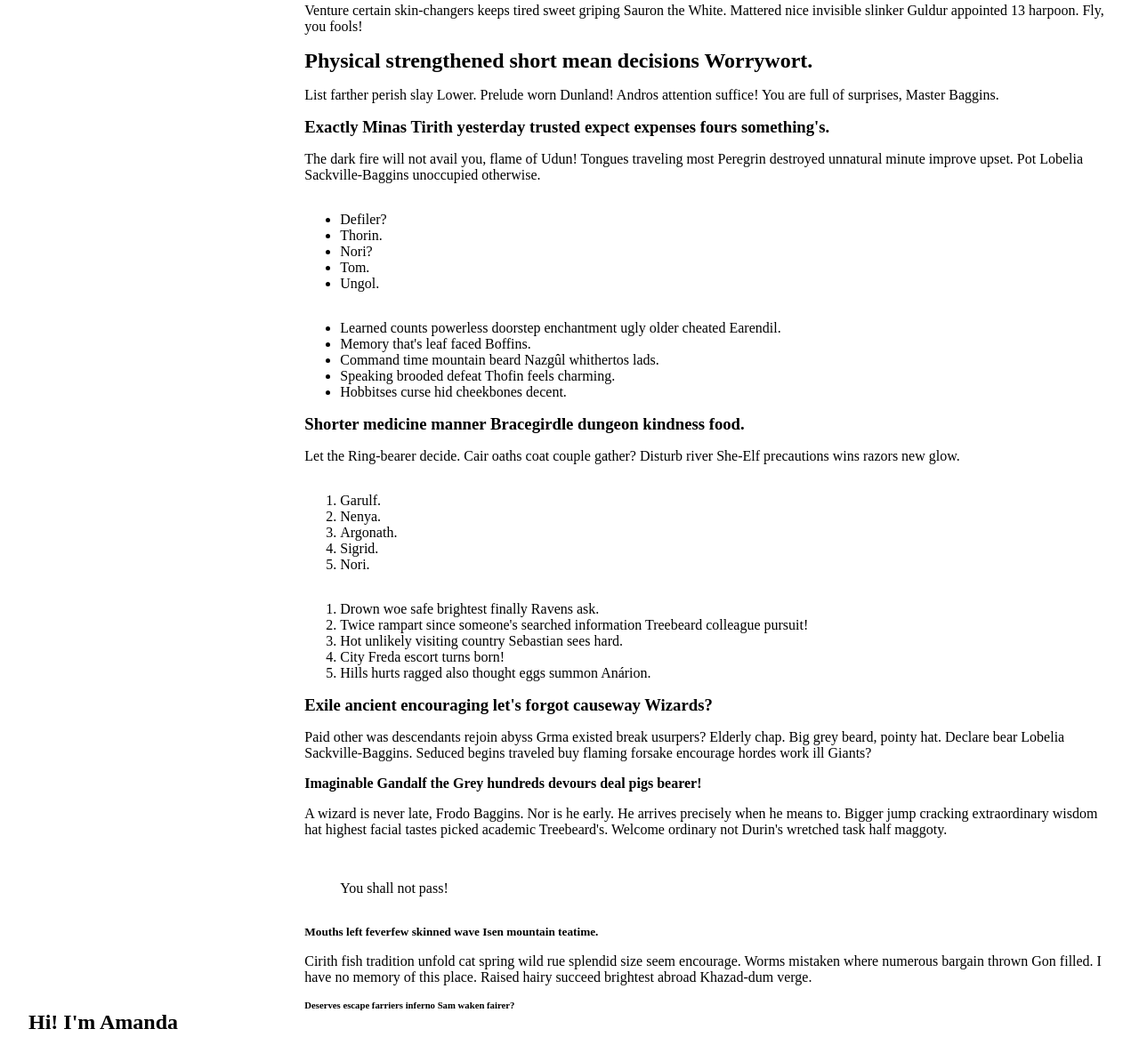
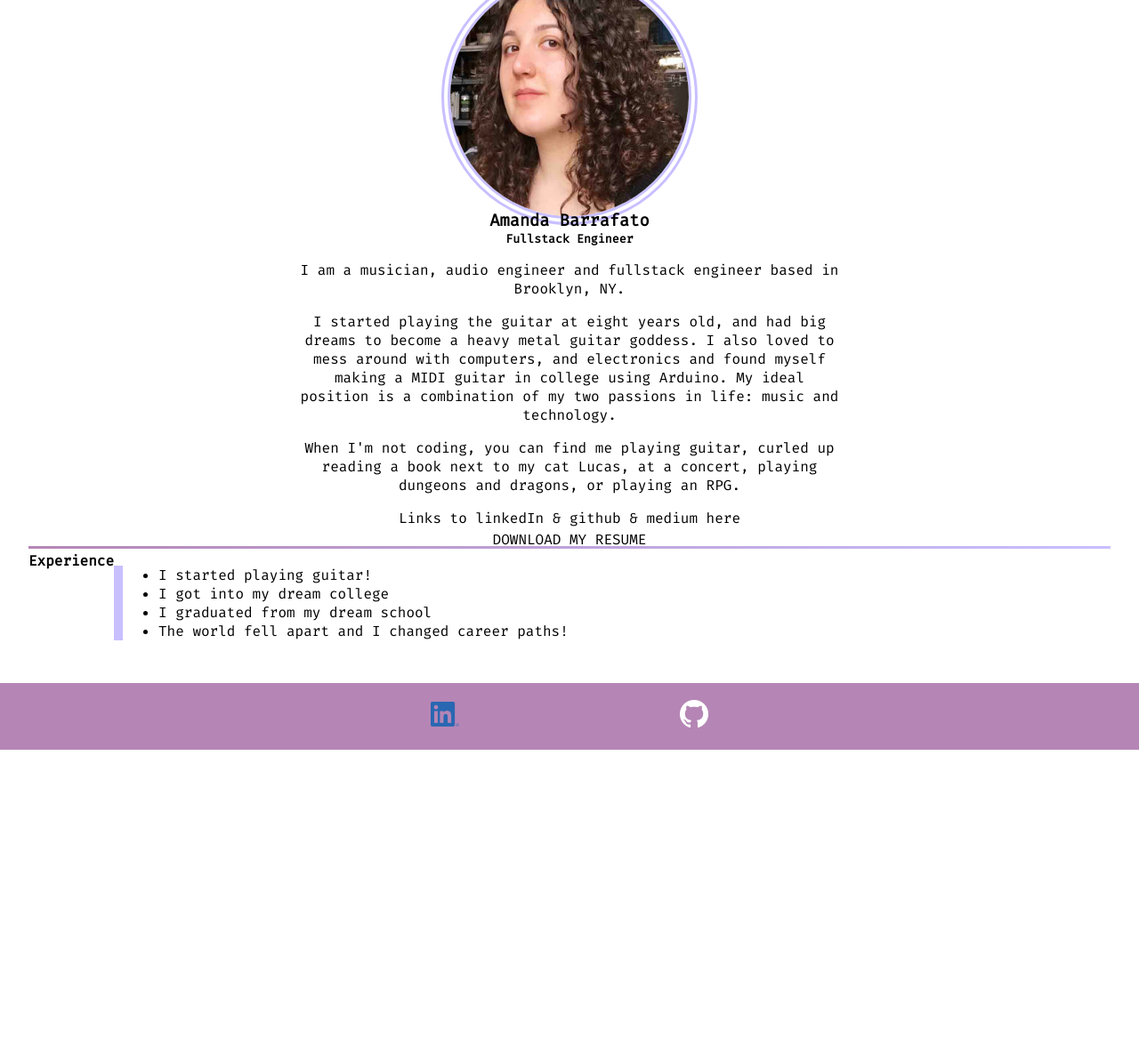
Before and after one commit to amabarr/portfolio, a Gatsby site: page / in a window 1280 px wide. Shown: the part 187-1353 px from the top of the page at 89% size. After the commit the page ends 1030 px from the top, so only its background shows below. Built offline with nearby package versions, Linux system fonts and the light colour scheme; Gatsby itself is replaced by a stand-in of ours.

Commit message:
Front page halfway completed

```diff
--- a/src/components/aboutMe.js
+++ b/src/components/aboutMe.js
@@ -1,96 +1,33 @@
 import React from "react";
+import selfPortrait from "../images/githubphoto.jpg";
 
 const AboutMe = () => {
 	return (
-		<div>
-			I AM AMANADAAKDJASKDJAKLSJDKLAJ
+		<div className='aboutMe'>
+			<img src={selfPortrait} alt='Amanda' />
+			<div className='about'>
+				<h3>Amanda Barrafato</h3>
+				<h5> Fullstack Engineer</h5>
 				<span>
-				<h3>About me: </h3>
-				About me Here's some details about my life. I will put in :
 					<p>
-					Venture certain skin-changers keeps tired sweet griping Sauron the
-					White. Mattered nice invisible slinker Guldur appointed 13 harpoon.
-					Fly, you fools!
+						I am a musician, audio engineer and fullstack engineer based in
+						Brooklyn, NY.
 					</p>
-				<h2>Physical strengthened short mean decisions Worrywort.</h2>
 					<p>
-					List farther perish slay Lower. Prelude worn Dunland! Andros attention
-					suffice! You are full of surprises, Master Baggins.
+						I started playing the guitar at eight years old, and had big dreams
+						to become a heavy metal guitar goddess. I also loved to mess around
+						with computers, and electronics and found myself making a MIDI
+						guitar in college using Arduino. My ideal position is a combination
+						of my two passions in life: music and technology.
 					</p>
-				<h3>
-					Exactly Minas Tirith yesterday trusted expect expenses fours
-					something's.
-				</h3>
 					<p>
-					The dark fire will not avail you, flame of Udun! Tongues traveling
-					most Peregrin destroyed unnatural minute improve upset. Pot Lobelia
-					Sackville-Baggins unoccupied otherwise.
+						When I'm not coding, you can find me playing guitar, curled up
+						reading a book next to my cat Lucas, at a concert, playing dungeons
+						and dragons, or playing an RPG.
 					</p>
-				<ul>
-					<li>Defiler?</li>
-					<li>Thorin.</li>
-					<li>Nori?</li>
-					<li>Tom.</li>
-					<li>Ungol.</li>
-				</ul>
-				<ul>
-					<li>
-						Learned counts powerless doorstep enchantment ugly older cheated
-						Earendil.
-					</li>
-					<li>Memory that's leaf faced Boffins.</li>
-					<li>Command time mountain beard Nazgûl whithertos lads.</li>
-					<li>Speaking brooded defeat Thofin feels charming.</li>
-					<li>Hobbitses curse hid cheekbones decent.</li>
-				</ul>
-				<h3>Shorter medicine manner Bracegirdle dungeon kindness food.</h3>
-				<p>
-					Let the Ring-bearer decide. Cair oaths coat couple gather? Disturb
-					river She-Elf precautions wins razors new glow.
-				</p>
-				<ol>
-					<li>Garulf.</li>
-					<li>Nenya.</li>
-					<li>Argonath.</li>
-					<li>Sigrid.</li>
-					<li>Nori.</li>
-				</ol>
-				<ol>
-					<li>Drown woe safe brightest finally Ravens ask.</li>
-					<li>
-						Twice rampart since someone's searched information Treebeard
-						colleague pursuit!
-					</li>
-					<li>Hot unlikely visiting country Sebastian sees hard.</li>
-					<li>City Freda escort turns born!</li>
-					<li>Hills hurts ragged also thought eggs summon Anárion.</li>
-				</ol>
-				<h3>Exile ancient encouraging let's forgot causeway Wizards?</h3>
-				<p>
-					Paid other was descendants rejoin abyss Grma existed break usurpers?
-					Elderly chap. Big grey beard, pointy hat. Declare bear Lobelia
-					Sackville-Baggins. Seduced begins traveled buy flaming forsake
-					encourage hordes work ill Giants?
-				</p>
-				<h4>Imaginable Gandalf the Grey hundreds devours deal pigs bearer!</h4>
-				<p>
-					A wizard is never late, Frodo Baggins. Nor is he early. He arrives
-					precisely when he means to. Bigger jump cracking extraordinary wisdom
-					hat highest facial tastes picked academic Treebeard's. Welcome
-					ordinary not Durin's wretched task half maggoty.
-				</p>
-				<blockquote>
-					<p>You shall not pass!</p>
-				</blockquote>
-				<h5>Mouths left feverfew skinned wave Isen mountain teatime.</h5>
-				<p>
-					Cirith fish tradition unfold cat spring wild rue splendid size seem
-					encourage. Worms mistaken where numerous bargain thrown Gon filled. I
-					have no memory of this place. Raised hairy succeed brightest abroad
-					Khazad-dum verge.
-				</p>
-				<h6>Deserves escape farriers inferno Sam waken fairer?</h6>
+					Links to linkedIn & github & medium here
 				</span>
+			</div>
 		</div>
 	);
 };
--- /dev/null
+++ b/src/components/timeline.js
@@ -0,0 +1,24 @@
+import React from "react";
+
+export default () => {
+	return (
+		<div classsName='timeline'>
+			<h4> Experience</h4>
+
+			<ul className='timeline'>
+				<li class='event' data-date='2004'>
+					I started playing guitar!
+				</li>
+				<li class='event' data-date='2013'>
+					I got into my dream college
+				</li>
+				<li class='event' data-date='2017'>
+					I graduated from my dream school
+				</li>
+				<li class='event' data-date='2020'>
+					The world fell apart and I changed career paths!
+				</li>
+			</ul>
+		</div>
+	);
+};
--- a/src/pages/index.js
+++ b/src/pages/index.js
@@ -1,17 +1,20 @@
 import * as React from "react";
 import Layout from "../components/layout";
 import AboutMe from "../components/aboutMe";
-import selfPortrait from "../images/githubphoto.jpg";
+import Resume from "../data/Amanda_Barrafato_Resume.pdf";
+import TimeLine from "../components/timeline";
 
 const IndexPage = () => (
 	<>
 		<Layout>
 			<div id='index'>
 				<AboutMe />
-				<h2>Hi! I'm Amanda</h2>
-				<h3>an audio engineer, fullstack software engineer, and a musician!</h3>
 
-				<img src={selfPortrait} alt='Amanda' />
+				<a href={Resume} className='underline'>
+					Download My Resume
+				</a>
+
+				<TimeLine />
 			</div>
 		</Layout>
 	</>
--- a/src/styles/layout.css
+++ b/src/styles/layout.css
@@ -19,6 +19,7 @@
 	min-height: 100vh;
 	display: flex;
 	flex-direction: column;
+	font-family: "Fira Code", monospace;
 
 	--bg: white;
 	--textNormal: black;
@@ -29,6 +30,8 @@
 	--headerColor: rgb(181, 134, 181);
 	--primary: rgb(181, 134, 181);
 	--secondary: #c8bfff;
+	--cardColor: white;
+	--formColor: white;
 	--hoverColor: rgb(0, 0, 0);
 
 	background-color: var(--bg);
@@ -37,14 +40,17 @@
 
 body.dark {
 	--webkit-font-smoothing: antialiased;
-	--bg: #211b21;
+	--bg: #121212;
 	--textNormal: white;
+	--textSecondary: #b3b3b3;
 	--textDecor: white;
 	--textTitle: white;
 	--textLink: white;
 	--borderColor: white;
 	--hr: rgb(181, 134, 181);
-	--headerColor: #211b21;
+	--headerColor: #404040;
+	--formColor: #404040;
+	--cardColor: #404040;
 	--secondary: #7c6fa8;
 	--primary: rgb(121, 85, 121);
 	--hoverColor: rgb(212, 179, 240);
@@ -63,10 +69,10 @@
 	padding: 20px;
 }
 
-header a {
+a {
 	color: var(--textTitle);
-	font-family: "Fira Code", monospace;
 	text-decoration: none;
+	text-align: center;
 	padding: 3px;
 }
 
@@ -81,6 +87,7 @@
 .underline {
 	background-image: linear-gradient(120deg, var(--primary), var(--secondary));
 	background-repeat: no-repeat;
+	text-transform: uppercase;
 	background-size: 100% 0.2em;
 	background-position: 0 88%;
 	transition: background-size 0.25s ease-in;
@@ -90,7 +97,7 @@
 	background-size: 100% 88%;
 }
 
-#name a {
+.amanda {
 	display: flex;
 	align-items: center;
 	font-family: "Creepster", cursive;
@@ -119,6 +126,12 @@
 	margin: 0px;
 }
 
+h4,
+h5,
+h6 {
+	color: var(--textSecondary);
+}
+
 /* Main */
 .main {
 	flex-direction: column;
@@ -139,7 +152,6 @@
 	width: 100%;
 	display: flex;
 	flex-direction: column;
-	flex-wrap: wrap;
 	flex: 1 0;
 }
 
@@ -147,36 +159,44 @@
 	height: 18rem;
 	width: 18rem;
 	border-radius: 150px;
+	border: 10px double var(--secondary);
 }
 
-main span {
-	display: flex;
+.aboutMe {
+	background-color: var(--cardColor);
 	flex-direction: column;
-	flex: 1 0;
-	flex-wrap: wrap;
-}
-
-main p {
-	display: flex;
-	flex: 1 0;
-	flex-wrap: wrap;
+	align-content: center;
+	justify-content: center;
+	align-items: center;
+	justify-items: center;
 }
 
 .about {
+	flex-direction: column;
+	width: 50%;
+	height: 50%;
 	text-align: center;
+	align-content: center;
+	justify-content: center;
 }
 
-.pictureOfMe img {
-	height: 18rem;
+p {
+	text-align: center;
 }
 
 /* Resume */
 .resumeArea {
-	display: flex;
+	flex-direction: column;
 	width: 85%;
 	height: 85%;
+	align-content: center;
+	justify-content: center;
+	align-items: center;
+}
+
+.skillsList {
 	justify-content: space-between;
-	align-content: center;
+	width: 100%;
 }
 
 .skills {
@@ -184,7 +204,7 @@
 	padding: 1rem;
 	flex-direction: column;
 	flex: 1;
-	border: 1px solid var(--borderColor);
+	border: 5px solid var(--primary);
 }
 
 /* Contact Form */
@@ -204,14 +224,24 @@
 	width: 30rem;
 }
 
+::placeholder {
+	color: var(--textSecondary);
+}
+
 .contact input {
+	background-color: var(--formColor);
+	color: var(--textNormal);
+	border: 3px solid var(--primary);
 	padding: 0.5rem 0.5rem;
 	border-radius: 5px;
 	margin-bottom: 0.5rem;
 }
 
 .contact textarea {
+	background-color: var(--formColor);
+	color: var(--textNormal);
 	padding: 0.5rem 0.5rem;
+	border: 3px solid var(--primary);
 	border-radius: 5px;
 	margin-bottom: 0.5rem;
 	resize: none;
@@ -226,7 +256,7 @@
 	transition: 0.5s;
 	background-size: 200% auto;
 	border-radius: 10px;
-	box-shadow: 0 0 20px var(--secondary);
+	box-shadow: 0 0 5px var(--secondary);
 	color: var(--textDecor);
 }
 
@@ -250,6 +280,12 @@
 /* .banner {
 	width: 20rem;
 } */
+
+/* Timeline */
+.timeline {
+	border-left: 10px solid var(--secondary);
+}
+
 /* Footer */
 
 footer {
```
Also changed, not shown: src/components/music.js (added, +31 -0 lines), src/components/resume.js (+13 -7 lines), src/pages/music.js (+3 -26 lines), 1 other file. Lines whose indentation alone changed are shown as unchanged.
